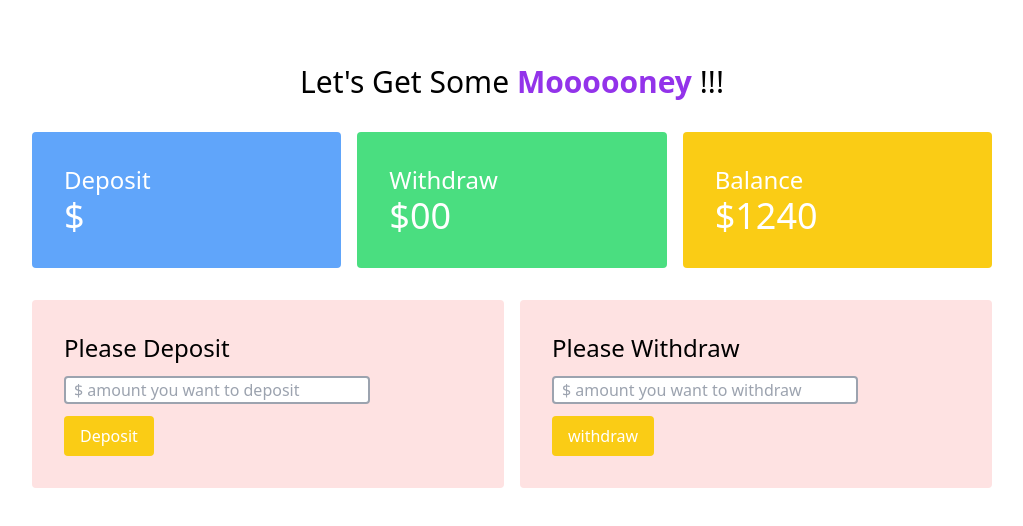
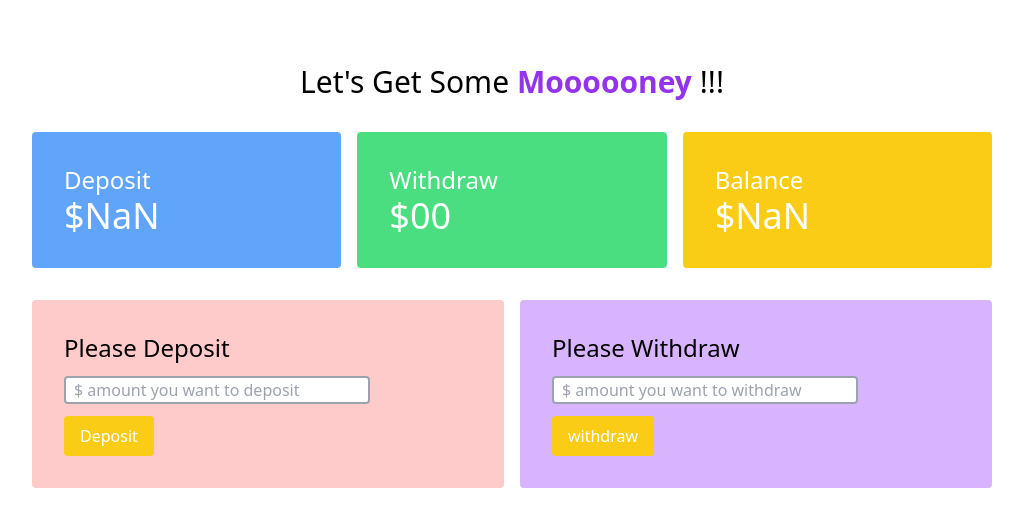
Before and after one commit to sakif004/amr-baap-er-bank, a plain HTML site: page banking.html in a window 1280 px wide. Both pictures are taken after a click on the button "Deposit". Shown: the whole page, without its empty margins (128-1151 px from the left). Drawn offline with nearby package versions, Linux system fonts and the light colour scheme.

Commit message:
Update deposit and balance and handle string add

```diff
--- a/banking.html
+++ b/banking.html
@@ -22,7 +22,7 @@
             <div class="grid grid-cols-3 gap-4  text-white">
                 <div class="bg-blue-400 p-8 rounded">
                     <h3 class="text-2xl">Deposit</h3>
-                    <h4 class="text-4xl">$<span id="deposit-total"></span></h4>
+                    <h4 class="text-4xl">$<span id="deposit-total">00</span></h4>
                 </div>
                 <div class="bg-green-400 p-8 rounded">
                     <h3 class="text-2xl">Withdraw</h3>
@@ -30,7 +30,7 @@
                 </div>
                 <div class="bg-yellow-400 p-8 rounded">
                     <h3 class="text-2xl">Balance</h3>
-                    <h4 class="text-4xl">$1240</h4>
+                    <h4 class="text-4xl">$<span id="balance-total">1240</span></h4>
                 </div>
             </div>
         </section>
@@ -38,7 +38,7 @@
         <!-- deposit and withdraw  -->
         <section class="mt-8">
             <div class="grid grid-cols-2 gap-4">
-                <div class="bg-red-100 p-8 rounded">
+                <div class="bg-red-200 p-8 rounded">
                     <h3 class="text-2xl">Please Deposit</h3>
                     <div>
                         <input id="deposit-input" class="border-2 border-gray-400 rounded block mb-3 px-2 w-3/4 mt-3"
@@ -47,7 +47,7 @@
                             class="bg-yellow-400 px-4 py-2 rounded text-white font-medium">Deposit</button>
                     </div>
                 </div>
-                <div class="bg-red-100 p-8 rounded">
+                <div class="bg-purple-300 p-8 rounded">
                     <h3 class="text-2xl">Please Withdraw</h3>
                     <div>
                         <input id="withdraw-input" class="border-2 border-gray-400 rounded block mb-3 px-2 w-3/4 mt-3"
--- a/js/banking.js
+++ b/js/banking.js
@@ -2,12 +2,27 @@
 document.getElementById('deposit-button').addEventListener('click', function () {
     // get the amount deposited
     const depositInput = document.getElementById('deposit-input');
-    const depositAmount = depositInput.value;
-    console.log(depositAmount);
+    const newDepositAmountText = depositInput.value;
+    const newDepositAmount = parseFloat(newDepositAmountText);
 
     const depositTotal = document.getElementById('deposit-total');
-    depositTotal.innerText = depositAmount;
+    const previousDepositAmountText = depositTotal.innerText;
+    const previousDepositAmount = parseFloat(previousDepositAmountText);
+
+    const newDepositTotal = previousDepositAmount + newDepositAmount;
+    depositTotal.innerText = newDepositTotal;
+
+
+    // update account balance
+    const balanceTotal = document.getElementById('balance-total');
+    const balanceTotalText = balanceTotal.innerText;
+    const previousBalanceTotal = parseFloat(balanceTotalText);
+
+    const newBalanceTotal = previousBalanceTotal + newDepositAmount;
+    balanceTotal.innerText = newBalanceTotal;
+
 
     // clear the deposti input field
     depositInput.value = '';
+
 });
```
